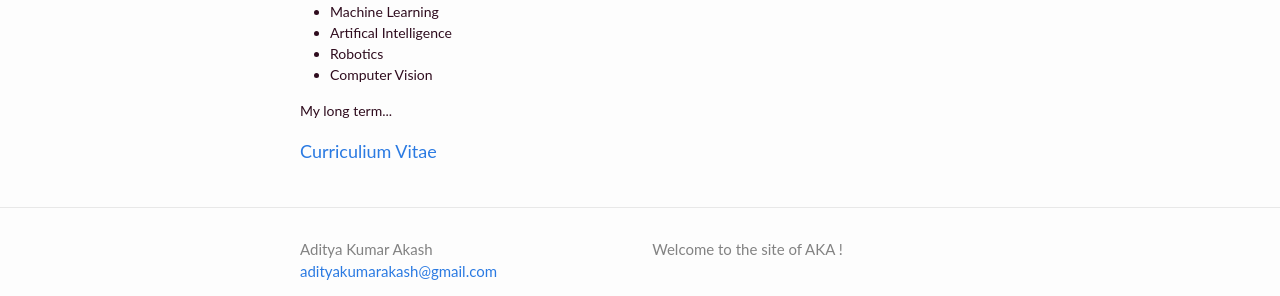
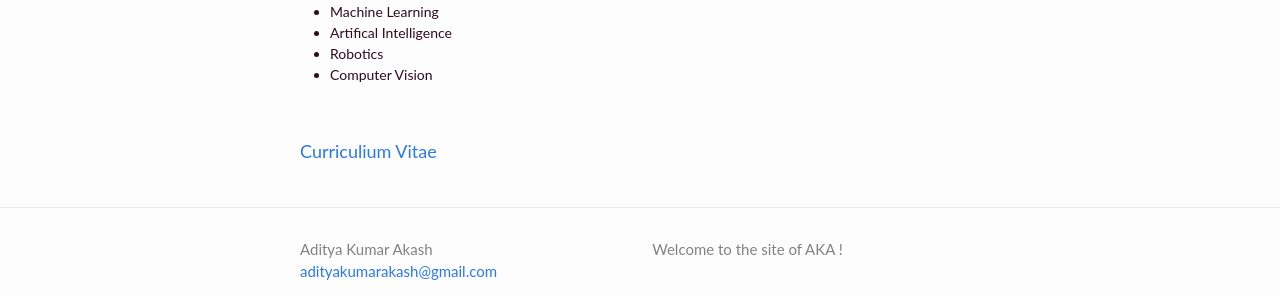
Before and after one commit to adityakumarakash/adityakumarakash.github.io, a Jekyll site: the page built from index.html, in a window 1280 px wide. Shown: the part 512-808 px from the top of the page. Built offline with Jekyll 4.4.1, drawn with Linux system fonts in a browser that asks for light colours.

Commit message:
Update index.html

```diff
--- a/index.html
+++ b/index.html
@@ -18,7 +18,6 @@ layout: default
                         <li>Robotics</li>
                         <li>Computer Vision</li>
                 </ul>
-        My long term...
         <br>
         <br>
         <h4> <a href ="/cv/Latest_Resume.pdf"> Curriculium Vitae </a></h4>
```
